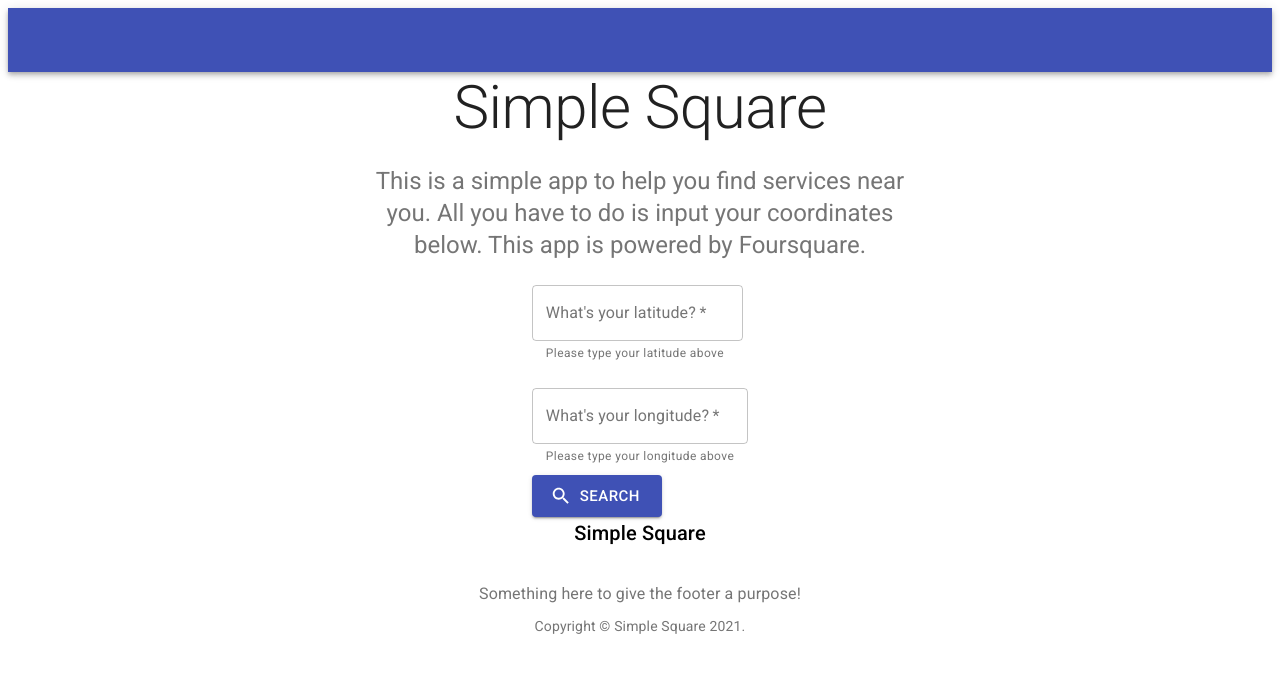
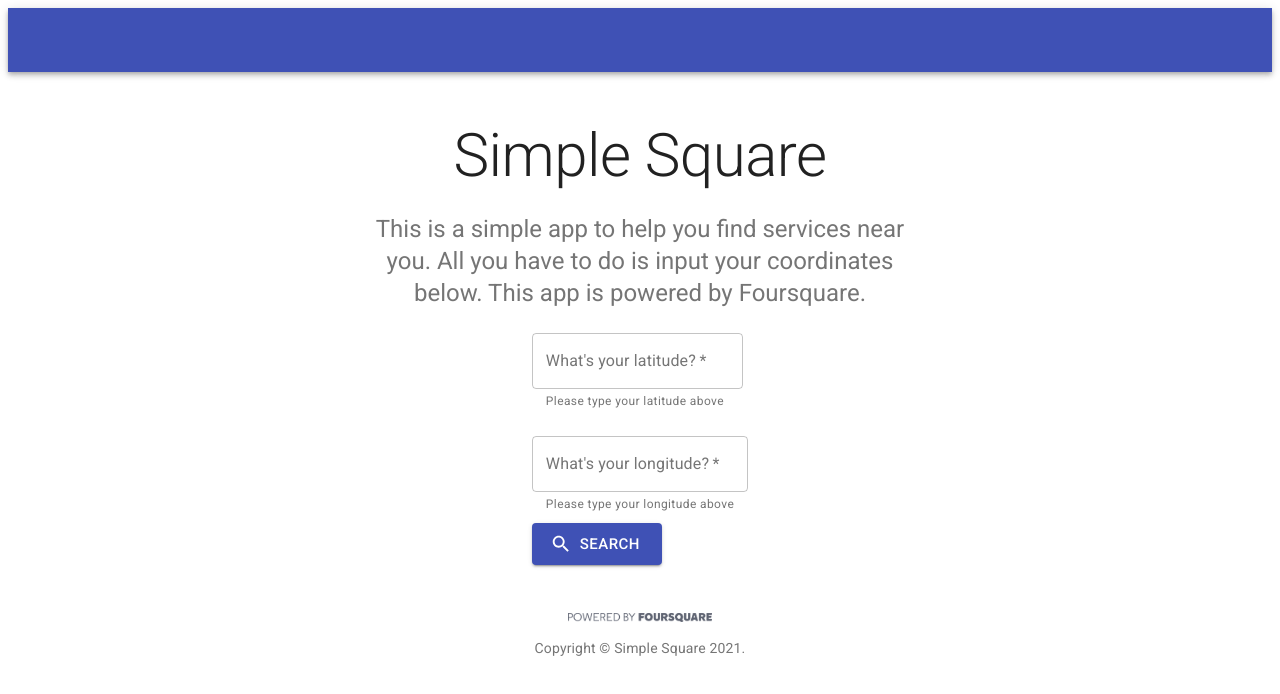
Before and after one commit to marcelala/simple-foursquare, a React (Create React App) app: page / in a window 1280 px wide. Shown: the top 694 px of the page. Built offline with nearby package versions, Linux system fonts and the light colour scheme.

Commit message:
styling of footer and hero

```diff
--- a/src/components/Footer.jsx
+++ b/src/components/Footer.jsx
@@ -1,8 +1,9 @@
 import { Link, Typography, Grid } from "@material-ui/core";
 import React from "react";
+import  Foursquare  from '../assets/powered-by-foursquare-grey.png';
 
 export default function Footer() {
-  const Copyright = () => {
+    const Copyright = () => {
     return (
       <Typography variant="body2" color="textSecondary" align="center">
         {"Copyright © "}
@@ -24,20 +25,9 @@ export default function Footer() {
         alignItems="center"
         margin="normal"
       >
-        <Grid item>
-          <Typography variant="h6" align="center" gutterBottom>
-            Simple Square
-          </Typography>
+        <Grid item xs>
+        <img src= { Foursquare } className="attribution" alt="text powered by foursquare"/>
         </Grid>
-        <Grid item></Grid>
-        <Typography
-          variant="subtitle1"
-          align="center"
-          color="textSecondary"
-          component="p"
-        >
-          Something here to give the footer a purpose!
-        </Typography>
         <Grid item>{Copyright()}</Grid>
       </Grid>
     </footer>
--- a/src/components/Hero.jsx
+++ b/src/components/Hero.jsx
@@ -5,7 +5,7 @@ import SearchForm from "./SearchForm";
 
 export default function Hero() {
   return (
-    <div>
+    <div className="hero">
       <Container maxWidth="sm">
         <Typography
           component="h1"
--- a/src/components/SearchForm.jsx
+++ b/src/components/SearchForm.jsx
@@ -30,9 +30,7 @@ export default function SearchForm({}) {
     Object.values(errors).every((x) => x === "");
   };
 
-    const getResults = () => {
-
-    }
+  const getResults = () => {};
 
   return (
     <div>
@@ -42,6 +40,7 @@ export default function SearchForm({}) {
         direction="column"
         justifyContent="center"
         alignItems="center"
+        alignContent="center"
       >
         <form className="search-form" onSubmit={handleSubmit}>
           <FormControl>
--- a/src/style.css
+++ b/src/style.css
@@ -0,0 +1,15 @@
+.hero{
+  margin-top: 3rem;
+}
+/*footer*/
+footer{
+  margin-top: 3rem;
+  margin-bottom: 2rem;
+}
+
+.attribution {
+  margin: auto;
+  width: 30%;
+  max-width: 30rem;
+  display: block;
+}
```
Lines whose indentation alone changed are shown as unchanged.
